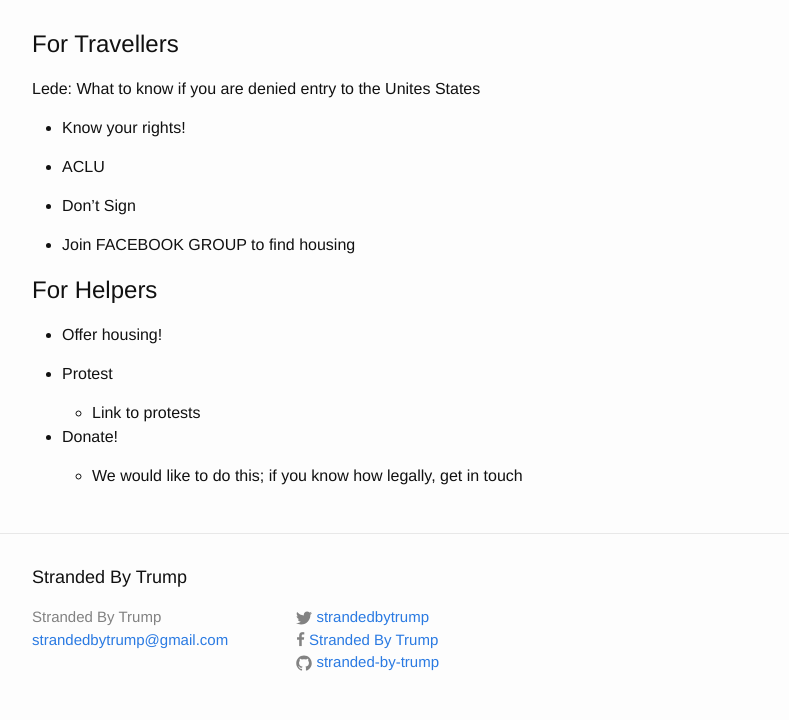
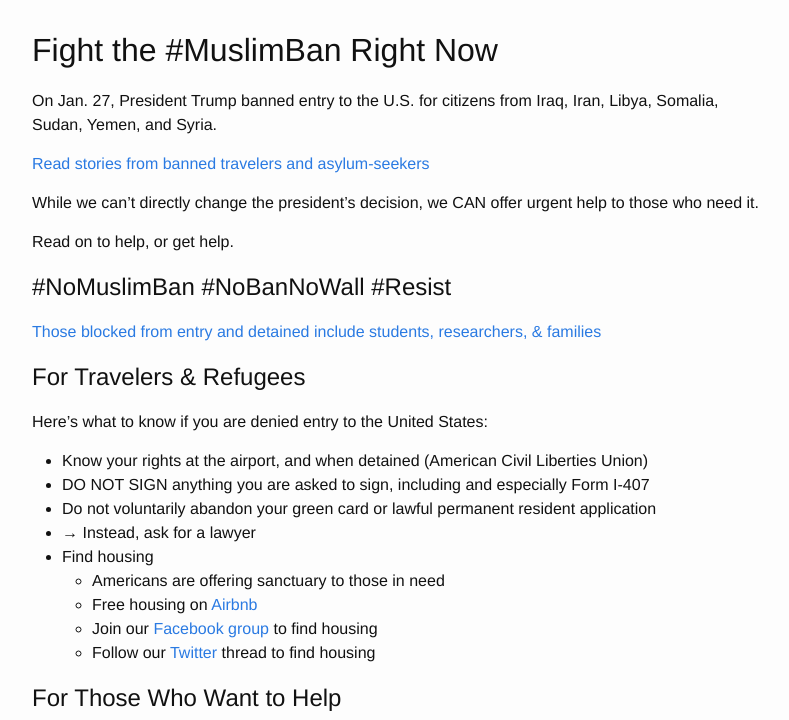
Before and after one commit to RichardLitt/stranded-by-trump, a Jekyll site: the page built from index.md, in a window 1280 px wide and 900 px high, scrolled down 544 px, cut to the strip 180-900 px from the top of the window. Shown: the whole strip, without its empty margins (238-1027 px from the left). Built offline with Jekyll 4.4.1, drawn with Linux system fonts in a browser that asks for light colours; nearby versions of some CDN libraries; our own code applies the rules of GitHub Pages for plain Markdown files; some of the changed text lies outside the part shown.

Commit message:
big copy updates

```diff
--- a/_config.yml
+++ b/_config.yml
@@ -28,3 +28,5 @@ gems:
 exclude:
   - Gemfile
   - Gemfile.lock
+
+google_analytics: UA-4124866-39
--- a/_includes/header.html
+++ b/_includes/header.html
@@ -4,13 +4,10 @@
             <h1>{{ site.title }}</h1>
         </div>
         <div class="intro">
-            Lorem ipsum dolor sit amet, consectetur adipiscing elit. Integer pretium lorem nec nulla rutrum, facilisis finibus magna sollicitudin. Pellentesque luctus commodo magna ac faucibus. Phasellus vitae cursus ipsum. In vitae interdum nunc. Nam sit amet rhoncus
-        erat. Mauris malesuada tortor tortor, sed volutpat augue ornare id. Maecenas a feugiat nunc. Aliquam a tellus id mi consectetur mollis. Pellentesque nec turpis ut leo porta elementum nec at metus. Fusce ac rhoncus felis, eu scelerisque libero.
-        Aenean varius dolor sit amet leo viverra tempor. Quisque congue ligula enim, vitae mattis nisi porta sed.
         </div>
         <div class="intro-links">
-          <a class="btn btn-light" href="#i-need-help">I'm stranded</a>
-          <a class="btn btn-blue" href="#i-want-to-help">I want to help</a>
+            <a class="btn btn-light" href="#i-need-help">I'm stranded</a>
+            <a class="btn btn-blue" href="#i-want-to-help">I want to help</a>
         </div>
     </div>
 
--- a/index.md
+++ b/index.md
@@ -1,28 +1,54 @@
 ---
 layout: home
 ---
+# Fight the #MuslimBan Right Now
 
-<h2 id="i-need-help">For Travellers</h2>
+On Jan. 27, President Trump banned entry to the U.S. for citizens from Iraq, Iran, Libya, Somalia, Sudan, Yemen, and Syria.
 
-Lede: What to know if you are denied entry to the Unites States
+[Read stories from banned travelers and asylum-seekers](https://www.nytimes.com/2017/01/28/us/us-immigration-ban.html?pagewanted=all)
 
-- Know your rights!
+While we can’t directly change the president’s decision, we CAN offer urgent help to those who need it.
 
-- ACLU
+Read on to help, or get help.
 
-- Don't Sign
+## \#NoMuslimBan #NoBanNoWall #Resist
 
-- Join FACEBOOK GROUP to find housing
+[Those blocked from entry and detained include students, researchers, & families](https://www.nytimes.com/2017/01/28/us/refugees-detained-at-us-airports-prompting-legal-challenges-to-trumps-immigration-order.html?pagewanted=all)
 
+## For Travelers & Refugees
 
-<h2 id="i-want-to-help">For Helpers</h2>
+Here’s what to know if you are denied entry to the United States:
 
-- Offer housing!
+  * Know your rights at the airport, and when detained (American Civil Liberties Union)
+  * DO NOT SIGN anything you are asked to sign, including and especially Form I-407
+  * Do not voluntarily abandon your green card or lawful permanent resident application
+  * → Instead, ask for a lawyer
+  * Find housing
+    * Americans are offering sanctuary to those in need
+    * Free housing on [Airbnb](https://twitter.com/bchesky/status/825517729251684352)
+    * Join our [Facebook group](https://www.facebook.com/groups/155248034975170/) to find housing
+    * Follow our [Twitter](https://twitter.com/{{ site.twitter_username }}) thread to find housing
 
-- Protest
+## For Those Who Want to Help
 
-  - Link to protests
+Here’s what you can do to help those in desperate need right now:
 
-- Donate!
+  * Offer housing on [Airbnb](https://www.airbnb.com/disaster) or other platforms
+  * Find a protest in your area
+    * [New York](http://pix11.com/2017/01/28/protesters-gather-at-jfk-airports-terminal-4-after-refugees-detained-following-trumps-immigration-ban/)
+    * [Boston](https://www.facebook.com/events/1808560036070492/)
+    * [Los Angeles](https://www.facebook.com/events/390044374684230/)
+    * [San Francisco](https://www.facebook.com/events/1851001951851194)
+    * [Know your rights at a protest](https://www.aclu.org/sites/default/files/field_pdf_file/kyr_protests.pdf)
+    * If you don’t see your area listed, ask friends on Facebook or Twitter -- there will be protests in virtually every urban area
+    * If you don’t live in an urban area, organize your own protest
+      * [See Common Questions about Organizing a Protest](https://www.aclunc.org/our-work/know-your-rights/free-speech-protests-demonstrations) (ACLU)
+      * [How to Protest Donald Trump’s Refugee Ban, No Matter Where You Are](https://www.bustle.com/p/how-to-protest-donald-trumps-refugee-ban-no-matter-where-you-are-33783) (Bustle)
+    * [Make sure you’re protesting safely and legally](http://lifehacker.com/how-to-protest-safely-and-legally-5859590). You can’t help if you’re in jail.
+  * Donate to organizations helping those in need
+    * [International Rescue Committee](https://help.rescue.org/donate/refugees-need-urgent-support?ms=gs_ppc_onex_inaug17_es_170112&initialms=gs_ppc_onex_inaug17_es_170112&gclid=CMHut-Ww5tECFdm3wAodiUAPXw)
+    * [ACLU](https://action.aclu.org/secure/he-discriminated-we-sued)
 
-  - We would like to do this; if you know how legally, get in touch
+## It seems overwhelming, but we can overcome.
+
+By taking action together, we will save lives, keep families together, and show the world that Trump does not speak for all Americans.
```
Also changed, not shown: _posts/2017-01-28-welcome-to-jekyll.markdown (deleted, +0 -25 lines), Gemfile.lock, 1 other file.
